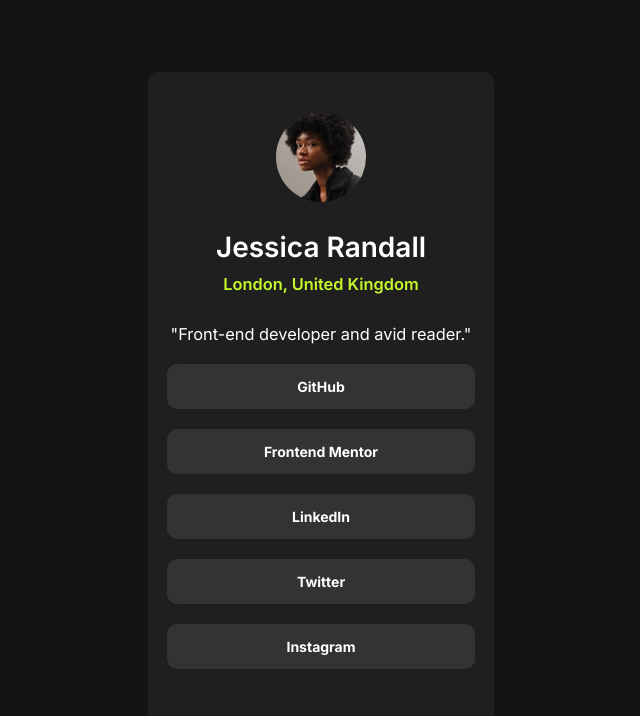
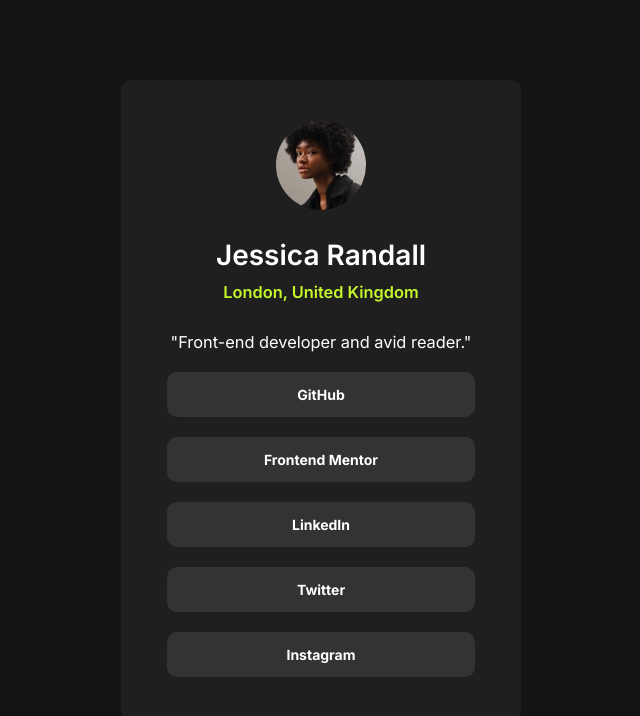
Before and after one commit to vai-04/Sneaky-Links, a plain HTML site: page index.html in a window 1280 px wide. Shown: the whole page, without its empty margins (319-959 px from the left). Drawn offline with Linux system fonts and the light colour scheme.

Commit message:
'vh' and 'vw' were making it distorted it on frontendmentor

```diff
--- a/space.css
+++ b/space.css
@@ -35,8 +35,8 @@
 /* To Here */
 
 main{
-    width:27vw;
-    height:82vh;
+    width:400px;
+    height:640px;
     background:hsl(0,0%,12%);
     border-radius:10px;
 }
```
